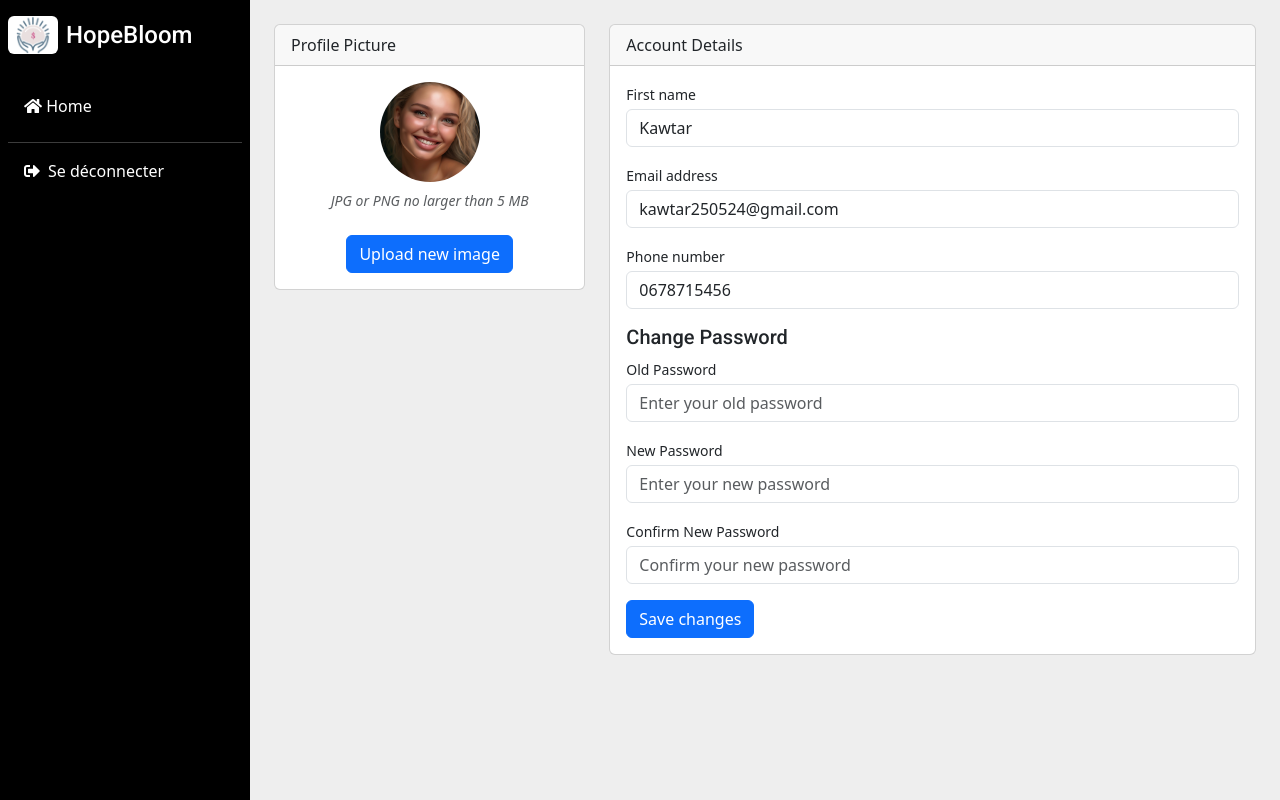
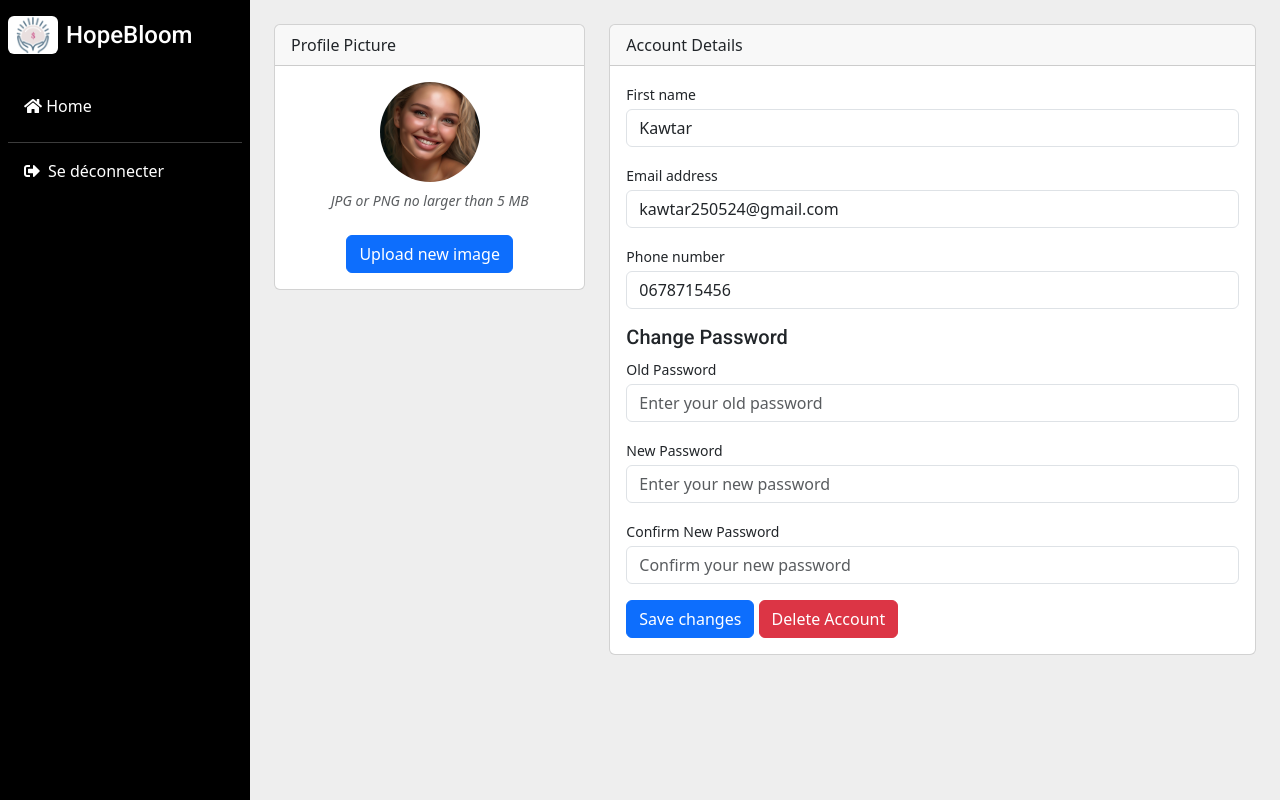
Before and after one commit to kawtarsimmad/PfeFinal, a Django app: page /users/update_donor/1/ in a window 1280 px wide. Run offline with Django 5.2, Linux system fonts and the light colour scheme; data comes from the database, SQL or seed files in the repository; both versions use the stored data as it was after the commit; some libraries are stand-ins or nearby versions.

Commit message:
delete account dnoror

```diff
--- a/project/templates/users/update_donor.html
+++ b/project/templates/users/update_donor.html
@@ -70,6 +70,7 @@
                                 </div>
                                 <!-- Save changes button-->
                                 <button class="btn btn-primary" type="submit">Save changes</button>
+                                <button onclick="confirmDelete({{ donor.id }})" class="btn btn-danger" type="button">Delete Account</button>
                             </form>
                         </div>
                     </div>
@@ -80,6 +81,13 @@
 
     <!-- Bootstrap JS Bundle (Popper.js included) -->
     <script src="https://cdn.jsdelivr.net/npm/bootstrap@5.3.2/dist/js/bootstrap.bundle.min.js"></script>
+    <script>
+        function confirmDelete(donorId) {
+            if (confirm("Are you sure you want to delete your account?")) {
+                window.location.href = "{% url 'delete_donor' donor_id=0 %}".replace('0', donorId);
+            }
+        }
+    </script>
 {% endblock content %}
 
 </body>
--- a/project/users/views.py
+++ b/project/users/views.py
@@ -483,13 +483,25 @@ def update_donor(request, donor_id):
             return HttpResponseBadRequest(e)
 
     return render(request, 'users/update_donor.html', {'donor': donor})
-@admin_required
+
+@login_required
 def delete_donor(request, donor_id):
+    user= request.user
     donor = get_object_or_404(Donor, pk=donor_id)
-    donor.user.delete()
-    donor.delete()
+    donor_user = donor.user
+    if user == donor_user or user.is_admin:
+        donor_user.delete()
+        donor.delete()
+        if user == donor_user:
+            logout(request)
+            return redirect('/')  # Redirect to homepage or any other appropriate page
+        if user.is_admin:
+            return redirect('donors')
+    else:
+        return redirect('/')
 
-    return redirect('donors')
+    return redirect('/')
+
 
 ##### Association ########################
 
```
Also changed, not shown: project/db.sqlite3.
